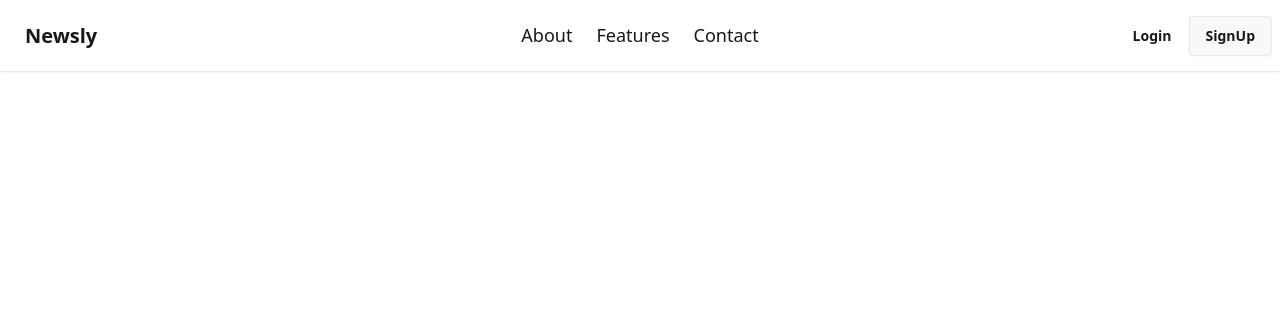
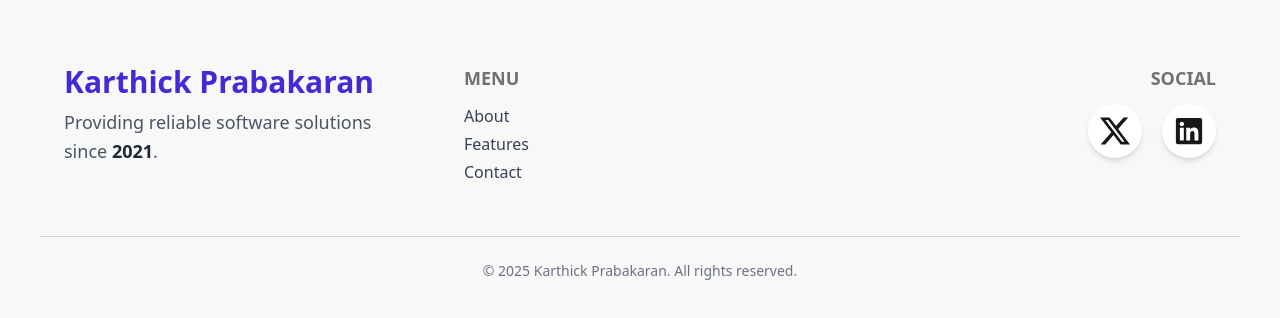
Before and after one commit to karthickprabakaran/Newsly, a React app in the folder Frontend/: page / in a window 1280 px wide. Shown: the top 318 px of the page. Built offline with nearby package versions, Linux system fonts and the light colour scheme; the HTML template or start-up script is replaced by a standard one.

Commit message:
Coded the Basic Footer UI

```diff
--- a/Frontend/package.json
+++ b/Frontend/package.json
@@ -15,6 +15,7 @@
     "@tailwindcss/vite": "^4.1.14",
     "react": "^19.1.1",
     "react-dom": "^19.1.1",
+    "react-icons": "^5.5.0",
     "tailwindcss": "^4.1.14"
   },
   "devDependencies": {
--- a/Frontend/src/App.tsx
+++ b/Frontend/src/App.tsx
@@ -1,11 +1,12 @@
 import "./App.css";
 import Landing from "./Pages/Landing";
 import Header from "./Components/Header";
+import Footer from "./Components/Footer";
 
 function App() {
   return (
     <>
-      <Header />
+      <Footer />
     </>
   );
 }
--- a/Frontend/src/Components/Footer.tsx
+++ b/Frontend/src/Components/Footer.tsx
@@ -1,5 +1,63 @@
+import { BsTwitterX } from "react-icons/bs";
+import { FaLinkedin } from "react-icons/fa";
+
 const Footer = () => {
-  return <div></div>;
+  return (
+    <footer className="bg-base-200 text-base-content px-10 py-16">
+      <div className="max-w-6xl mx-auto grid grid-cols-1 sm:grid-cols-2 lg:grid-cols-3 gap-12 items-start">
+        <aside>
+          <h2 className="text-3xl font-bold text-primary mb-2">
+            Karthick Prabakaran
+          </h2>
+          <p className="text-lg text-gray-600 leading-relaxed">
+            Providing reliable software solutions since{" "}
+            <span className="font-semibold text-gray-800">2021</span>.
+          </p>
+        </aside>
+
+        <nav className="flex flex-col sm:items-center lg:items-start">
+          <h6 className="footer-title text-lg font-semibold mb-3">Menu</h6>
+          <a href="#" className="link link-hover text-gray-700 text-base mb-1">
+            About
+          </a>
+          <a href="#" className="link link-hover text-gray-700 text-base mb-1">
+            Features
+          </a>
+          <a href="#" className="link link-hover text-gray-700 text-base mb-1">
+            Contact
+          </a>
+        </nav>
+
+        <nav className="flex flex-col sm:items-center lg:items-end">
+          <h6 className="footer-title text-lg font-semibold mb-3">Social</h6>
+          <div className="flex gap-5 text-3xl">
+            <a
+              href="https://twitter.com"
+              target="_blank"
+              rel="noopener noreferrer"
+              aria-label="Twitter"
+              className="p-3 bg-white rounded-full shadow-md hover:shadow-lg hover:text-primary transition-all duration-300"
+            >
+              <BsTwitterX />
+            </a>
+            <a
+              href="https://linkedin.com"
+              target="_blank"
+              rel="noopener noreferrer"
+              aria-label="LinkedIn"
+              className="p-3 bg-white rounded-full shadow-md hover:shadow-lg hover:text-primary transition-all duration-300"
+            >
+              <FaLinkedin />
+            </a>
+          </div>
+        </nav>
+      </div>
+
+      <div className="mt-12 border-t border-gray-300 pt-6 text-center text-sm text-gray-500">
+        © {new Date().getFullYear()} Karthick Prabakaran. All rights reserved.
+      </div>
+    </footer>
+  );
 };
 
 export default Footer;
```
Also changed, not shown: 1 other file (tests, documents, lock files or other folders).
